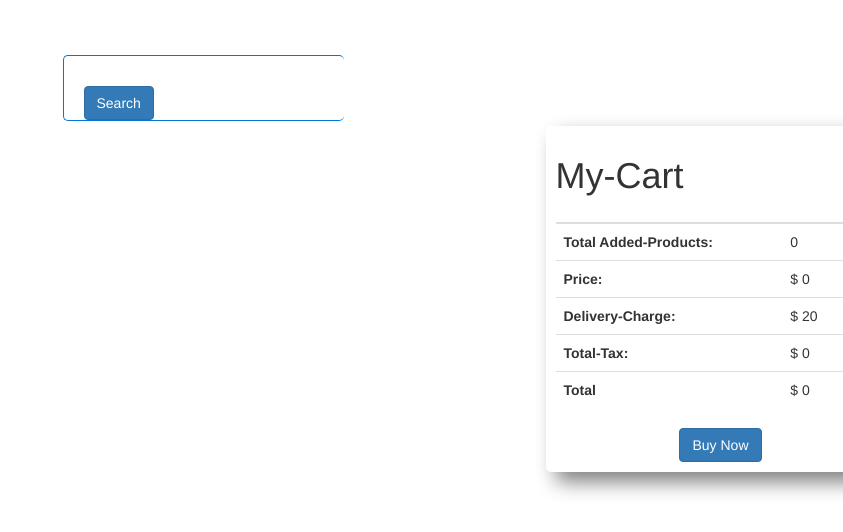
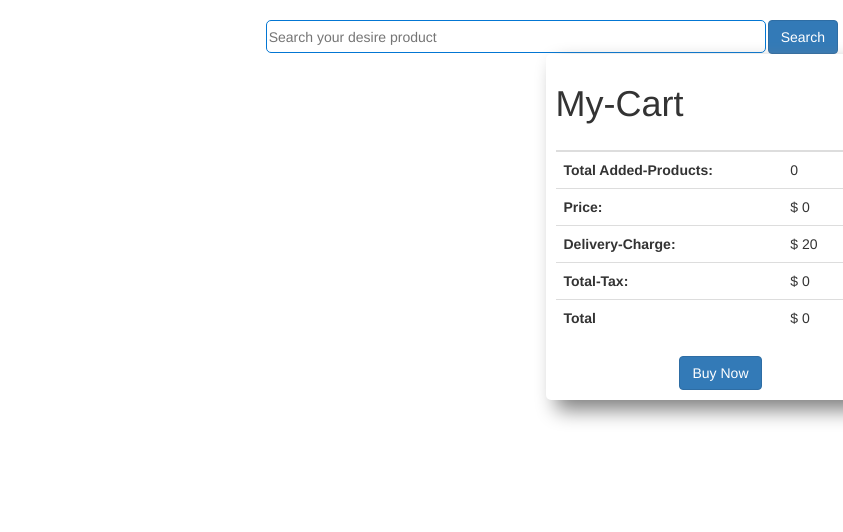
Before and after one commit to Rabiulrn/Ranga-store, a plain HTML site: page index.html in a window 1280 px wide. Shown: the top 532 px of the page, without its empty margins (437-1280 px from the left). Drawn offline with nearby package versions, Linux system fonts and the light colour scheme; no server answers.

Commit message:
search field design changed

```diff
--- a/css/style.css
+++ b/css/style.css
@@ -2,28 +2,29 @@ body {
   overflow-x: hidden;
   font-family: "Montserrat", sans-serif;
 }
+
+.search-field:hover {
+  border: 1px solid cadetblue;
+  background-color: lightyellow;
+  transition: background-color 2s ease-in-out .5s;
+}
+.search-box{
+  display: flex;
+  justify-content: flex-end;
+}
 .search-field {
-  border: none;
-  border-radius: 50px;
-  padding: 5px;
-  outline: none;
-}
-.search-field:hover {
-  outline: none;
-  border: none;
-}
-.search-box {
   border: 1px solid rgb(3, 118, 211);
-  width: 281px;
+  width: 500px;
+  height: 33px;
   border-radius: 5px;
-  margin: auto;
-  margin-top: 50px;
-  border-right: none;
+  margin-top: 20px;
 }
 .search-button {
+  margin-top: 20px;
   padding: 10px 50px;
   border-radius: 25px;
-  margin-left: 20px;
+  margin-left: 2px;
+  margin-right: 5px;
 }
 #all-products {
   display: grid;
--- a/index.html
+++ b/index.html
@@ -22,15 +22,14 @@
 <body>
   <header></header>
   <main class="main">
-    <div class="search-field">
-      <div class="search-box">
-        <input id="input-field" class="search-field" type="text" />
-        <button type="button" class="btn btn-primary search-button" data-toggle="button" aria-pressed="false"
-          autocomplete="off" id="search-btn" onclick="loadProducts()">
+    <!-- search box -->
+    <div class="search-box">
+      <div><input id="input-field" class="search-field" placeholder="Search your desire product" type="text" /></div>
+      <div><button type="button" class="btn btn-primary search-button" id="search-btn">
           Search
-        </button>
-      </div>
+        </button></div>
     </div>
+
     <!-- show details -->
     <div id="details" style="text-align: center;">
 
```
